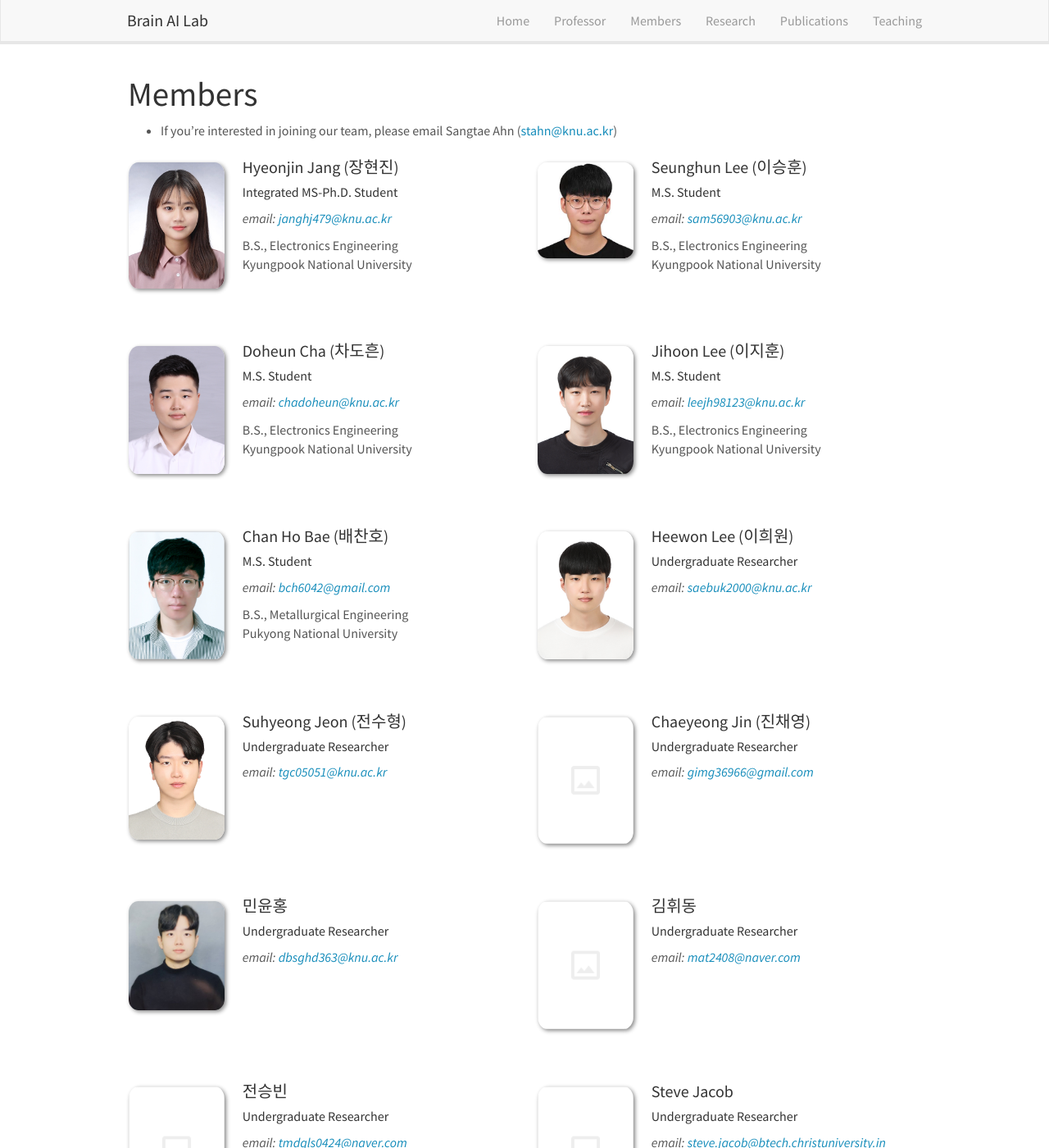
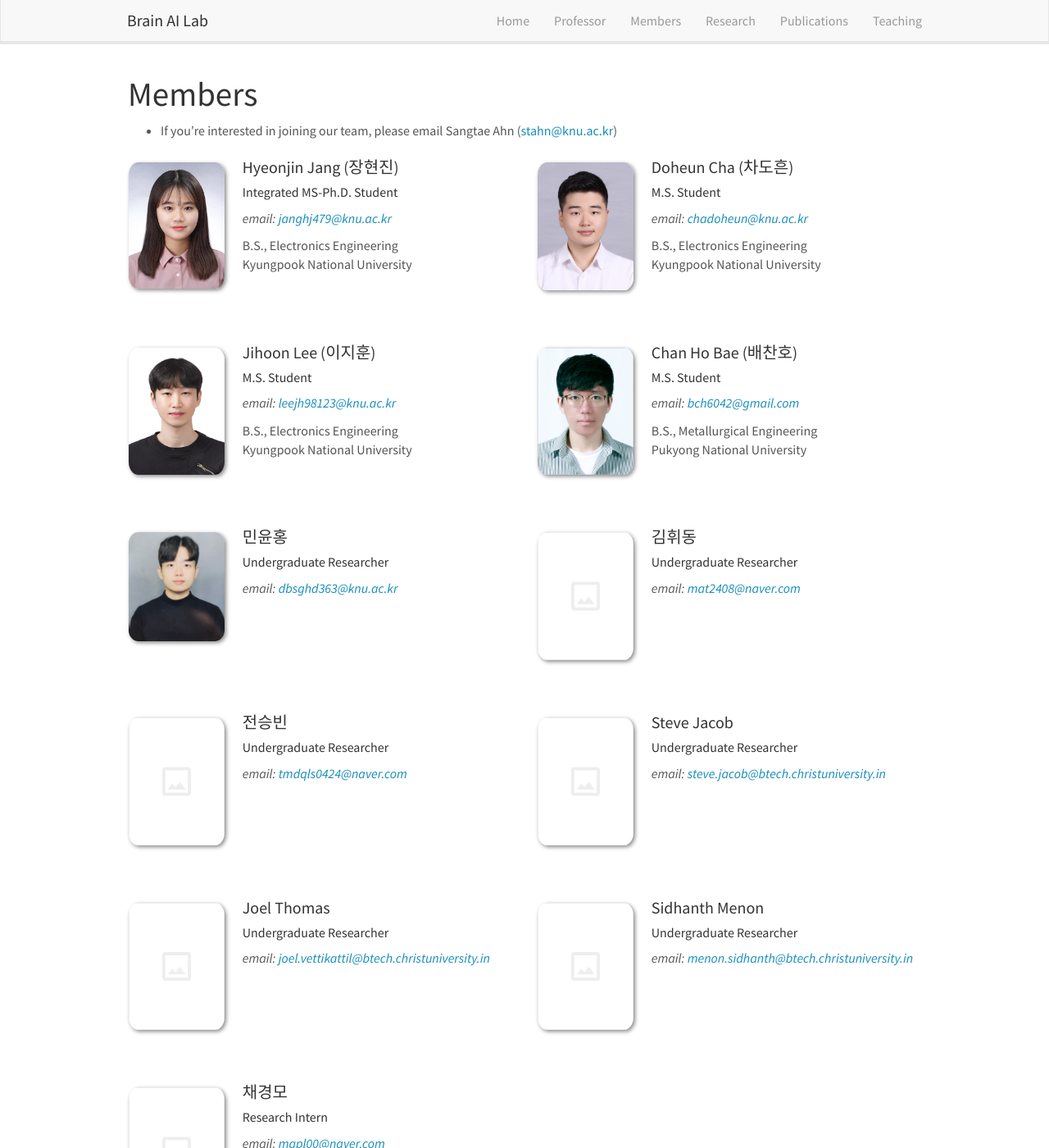
Before and after one commit to KNU-BrainAI/knu-brainai.github.io, a Jekyll site: the page built from _pages/members.md, in a window 1280 px wide and 1400 px high. Shown: the whole window at 82% size. Built offline with Jekyll 4.4.1, drawn with Linux system fonts in a browser that asks for light colours; nearby versions of some CDN libraries.

Commit message:
Update team_members.yml

```diff
--- a/_data/team_members.yml
+++ b/_data/team_members.yml
@@ -2,14 +2,6 @@
   photo: hjjang.jpg
   info: Integrated MS-Ph.D. Student
   email: janghj479@knu.ac.kr
-  number_educ: 2
-  education1: B.S., Electronics Engineering
-  education2: Kyungpook National University
-
-- name: Seunghun Lee (이승훈)
-  photo: shlee.jpg
-  info: M.S. Student
-  email: sam56903@knu.ac.kr
   number_educ: 2
   education1: B.S., Electronics Engineering
   education2: Kyungpook National University
@@ -37,27 +29,6 @@
   number_educ: 2
   education1: B.S., Metallurgical Engineering
   education2: Pukyong National University
-
-- name: Heewon Lee (이희원)
-  photo: hwlee.jpg
-  info: Undergraduate Researcher
-  email: saebuk2000@knu.ac.kr
-  number_educ: 1
-  education1:
-
-- name: Suhyeong Jeon (전수형)
-  photo: shjeon.jpg
-  info: Undergraduate Researcher
-  email: tgc05051@knu.ac.kr
-  number_educ: 1
-  education1:
-
-- name: Chaeyeong Jin (진채영)
-  photo: blank.png
-  info: Undergraduate Researcher
-  email: gimg36966@gmail.com
-  number_educ: 1
-  education1:
 
 - name: 민윤홍
   photo: yhmin.jpg
```
